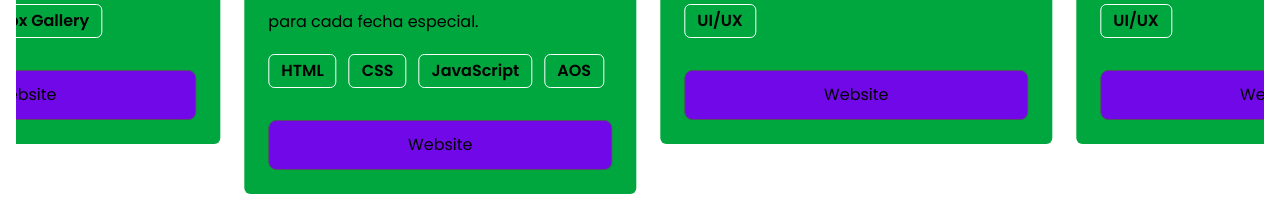
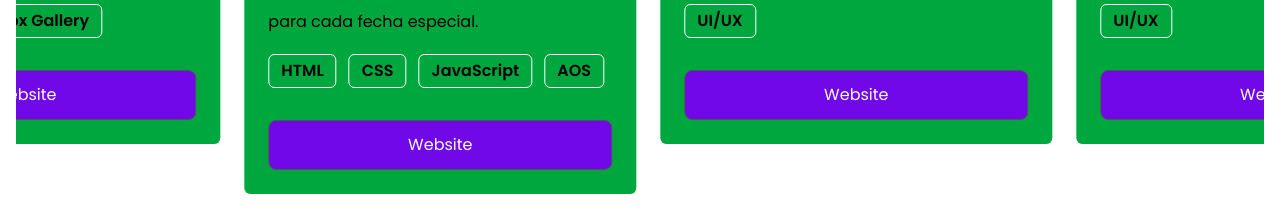
Before and after one commit to KiwiOwnDaniel27/CV-DQ-React-TailwindCss, a React (Vite) app: page / in a window 1280 px wide. Shown: the part 2582-2797 px from the top of the page. Built offline with nearby package versions, Linux system fonts and the light colour scheme.

Commit message:
change final

```diff
--- a/src/App.jsx
+++ b/src/App.jsx
@@ -164,7 +164,7 @@ function App() {
                         ))}
                       </div>
                       <div className="mt-8 text-center">
-                        <a href={proyek.link} target="_blank" rel="noreferrer" className="bg-violet-700 p-3 rounded-lg block border border-zinc-600 hover:bg-violet-600">Website</a>
+                        <a href={proyek.link} target="_blank" rel="noreferrer" className=" text-white bg-violet-700 p-3 rounded-lg block border border-zinc-600 hover:bg-violet-600">Website</a>
                       </div>
                     </div>
                   </div>
@@ -224,7 +224,7 @@ function App() {
                           href={courses.link}
                           target="_blank"
                           rel="noreferrer"
-                          className="bg-violet-700 p-3 rounded-lg block border border-zinc-600 hover:bg-violet-600"
+                          className="text-white bg-violet-700 p-3 rounded-lg block border border-zinc-600 hover:bg-violet-600"
                         >
                           Website
                         </a>
@@ -263,7 +263,7 @@ function App() {
                   className="border border-black dark:border-zinc-500 p-2 rounded-md" required></textarea>
               </div>
               <div className="text-center">
-                <button type="submit" className="bg-violet-700 p-3 rounded-lg w-full cursor-pointer border border-black dark:border-zinc-500 hover:bg-violet-600">Enviar Mensaje</button>
+                <button type="submit" className="text-white bg-violet-700 p-3 rounded-lg w-full cursor-pointer border border-black dark:border-zinc-500 hover:bg-violet-600">Enviar Mensaje</button>
               </div>
             </div>
           </form>
--- a/src/components/Navbar.jsx
+++ b/src/components/Navbar.jsx
@@ -36,7 +36,7 @@ const Navbar = () => {
         <ul className={`menu flex items-center sm:gap-10 gap-12 md:gap-13 md:static fixed left-1/2 -translate-x-1/2 md:-translate-x-1
         md:opacity-100 bg-white/30  backdrop-blur-md p-4 md:rounded-br-2xl md:rounded-bl-2xl mt-146 h-23 w-full md:mt-0 md:h-0 md:w-100
         md:bg-transparent transition-all md:transition-none z-40 ${active ? "top-0 opacity-100" :
-        "top-21 opacity-100 border-t-3 border-white md:border-0"}`}>
+        "top-21 opacity-100 border-t-3 border-black dark:border-white md:border-0"}`}>
             <li>
                 <a href="#acercade">
                 <img src={Perfil.PerfilImage} alt="" className="w-10 h-10" />
```
